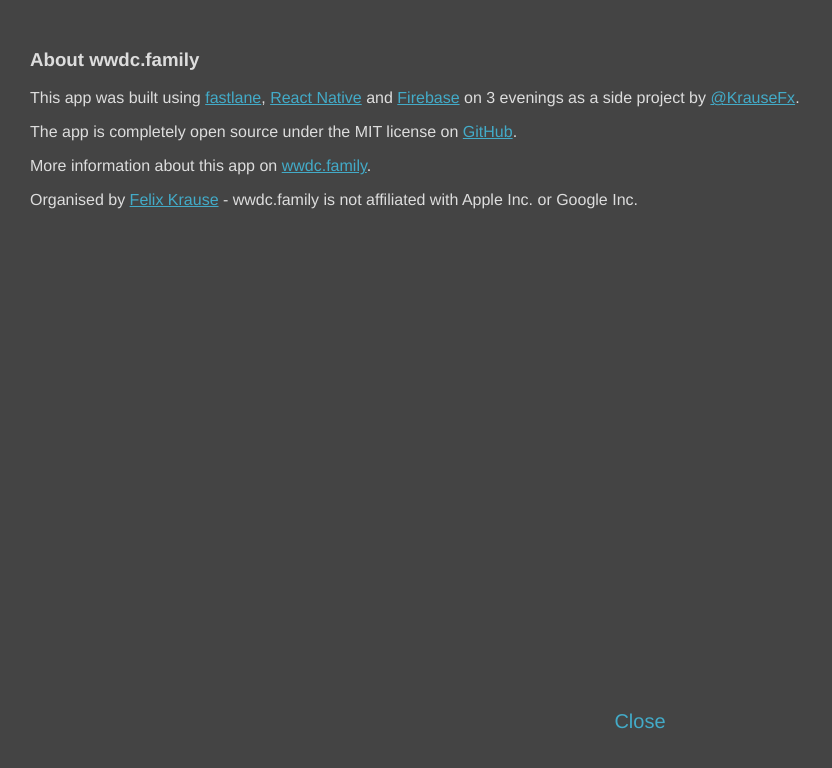
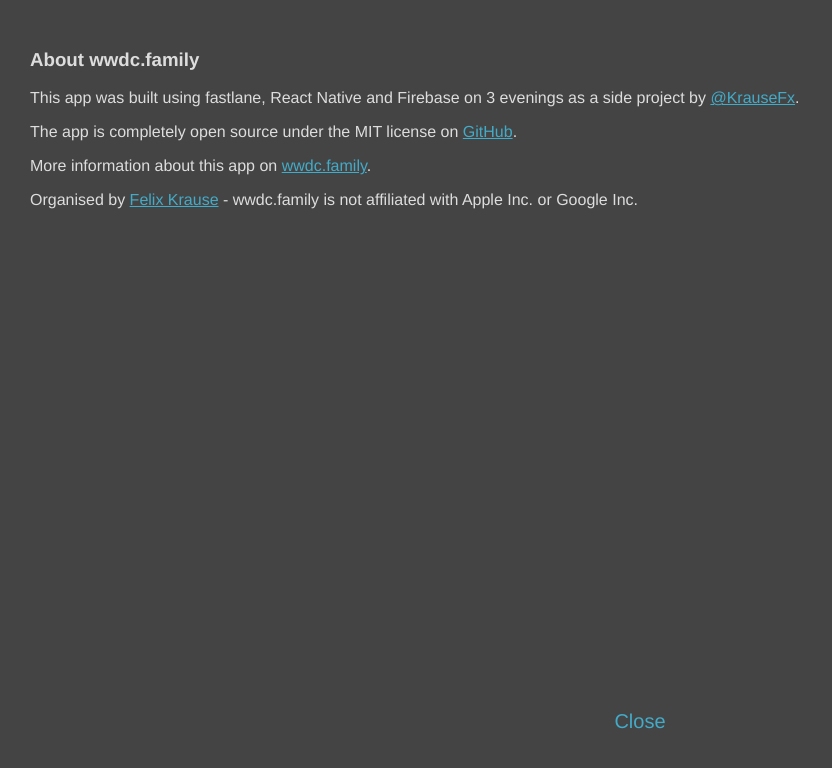
Before and after one commit to wwdc-family/app, a website: page app/about.html in a window 1280 px wide. Shown: the whole page, without its empty margins (0-832 px from the left). Drawn offline with Linux system fonts and the light colour scheme.

Commit message:
Update about page links

```diff
--- a/app/about.html
+++ b/app/about.html
@@ -2,7 +2,7 @@
   <body>
     <div id="content">
       <h3>About wwdc.family</h3>
-      <p>This app was built using <a href="https://fastlane.tools">fastlane</a>, <a href="https://facebook.github.io/react-native/">React Native</a> and <a href="https://firebase.google.com">Firebase</a> on 3 evenings as a side project by
+      <p>This app was built using fastlane, React Native and Firebase on 3 evenings as a side project by
       <a href="https://twitter.com/KrauseFx">@KrauseFx</a>.</p>
 
       <p>The app is completely open source under the MIT license on <a href="https://github.com/wwdc-family/app">GitHub</a>.</p>
```
